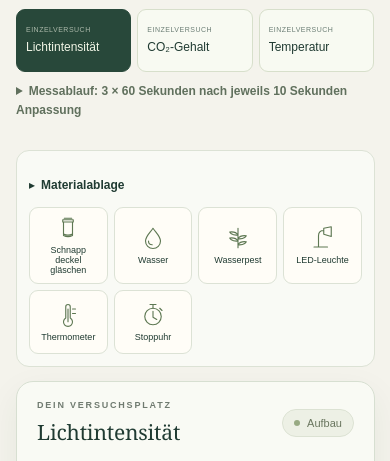
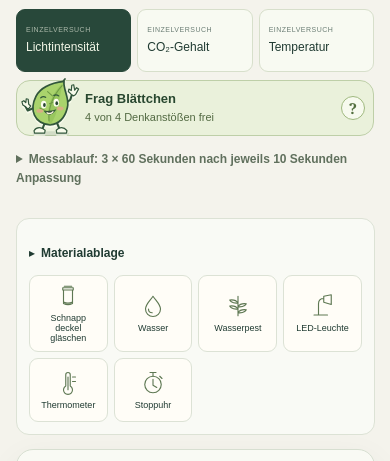
Before and after one commit to chemie-labore/Fotosyntheselabor, a plain HTML site: page index.html in a window 390 px wide. Shown: the part 338-799 px from the top of the page. Drawn offline with Linux system fonts and the light colour scheme.

Commit message:
Make leaf helper visible beside experiment selection on phones

```diff
--- a/index.html
+++ b/index.html
@@ -345,6 +345,13 @@ body.photo-compact{height:100vh;height:100dvh;min-height:0;display:grid;grid-tem
 @media(max-width:699px){#factors-panel .fs-leaf-helper{grid-column:1/-1;max-width:360px;width:100%;justify-self:center}#factors-panel .fs-leaf-bubble{max-height:min(430px,60dvh,var(--fs-leaf-available-height,430px))}}
 @media(prefers-reduced-motion:reduce){#factors-panel .fs-leaf-helper.is-open .fs-leaf-character{animation:none}}
 
+
+/* Keep Blättchen beside the experiment choice on narrow/short screens. */
+#factors-panel .fs-leaf-helper.is-inline{display:flex;flex-direction:column;gap:11px;height:auto;width:100%;max-width:480px;margin:4px 0 12px;justify-self:start}
+#factors-panel .fs-leaf-helper.is-inline .fs-leaf-toggle{order:-1}
+#factors-panel .fs-leaf-helper.is-inline .fs-leaf-bubble{position:relative;inset:auto;max-height:min(430px,60dvh);width:100%;flex:none}
+#factors-panel .fs-leaf-helper.is-inline.is-open::before{top:60px;bottom:auto;transform:rotate(225deg)}
+
 </style></head>
 <body>
 <header class="topbar"><a class="brand" href="#" aria-label="Fotosyntheselabor"><svg viewBox="0 0 32 32" aria-hidden="true"><path d="M26 5C9 3 3 12 8 23c12 7 21-2 18-18Z"/><path d="M6 27 24 8M13 20l-1-8m6 3 7 1"/></svg><span>Fotosynthese<span class="brand-sub">EXPERIMENTIERLABOR</span></span></a></header>
@@ -1929,6 +1936,20 @@ leafHelper=createLeafHelper($('fs-leaf-helper'),()=>{
  const b=current();
  return {bench:b,experimentId:activeId,setup:deriveSetup(b.assembly),completedRuns:completedRuns(b.series),stopwatchStage:b.stopwatch.preparing?'warmup':b.stopwatch.stage,alignmentIssue:!!lampAlignmentHint(b.assembly,b.settings.lampOn),distanceIssue:!!currentDistanceHint(b)};
 });
+// Move the same helper node; rotating the device never creates a new hint budget.
+const leafRoot=$('fs-leaf-helper'),leafHome=document.createComment('Blättchen: Seitenleistenplatz');
+leafRoot.before(leafHome);
+const leafInlineMedia=matchMedia('(max-width:699px), (max-width:900px) and (max-height:599px)');
+function syncLeafPlacement(){
+ const focused=document.activeElement,keepFocus=leafRoot.contains(focused);
+ leafRoot.classList.toggle('is-inline',leafInlineMedia.matches);
+ if(leafInlineMedia.matches)$('factors-panel').insertBefore(leafRoot,document.querySelector('#factors-panel>.measurement-rule'));
+ else leafHome.after(leafRoot);
+ leafHelper.update();
+ if(keepFocus)focused.focus({preventScroll:true});
+}
+leafInlineMedia.addEventListener('change',syncLeafPlacement);
+syncLeafPlacement();
 syncPhysics();updateUI();requestAnimationFrame(frame);
 
 })();</script>
```
